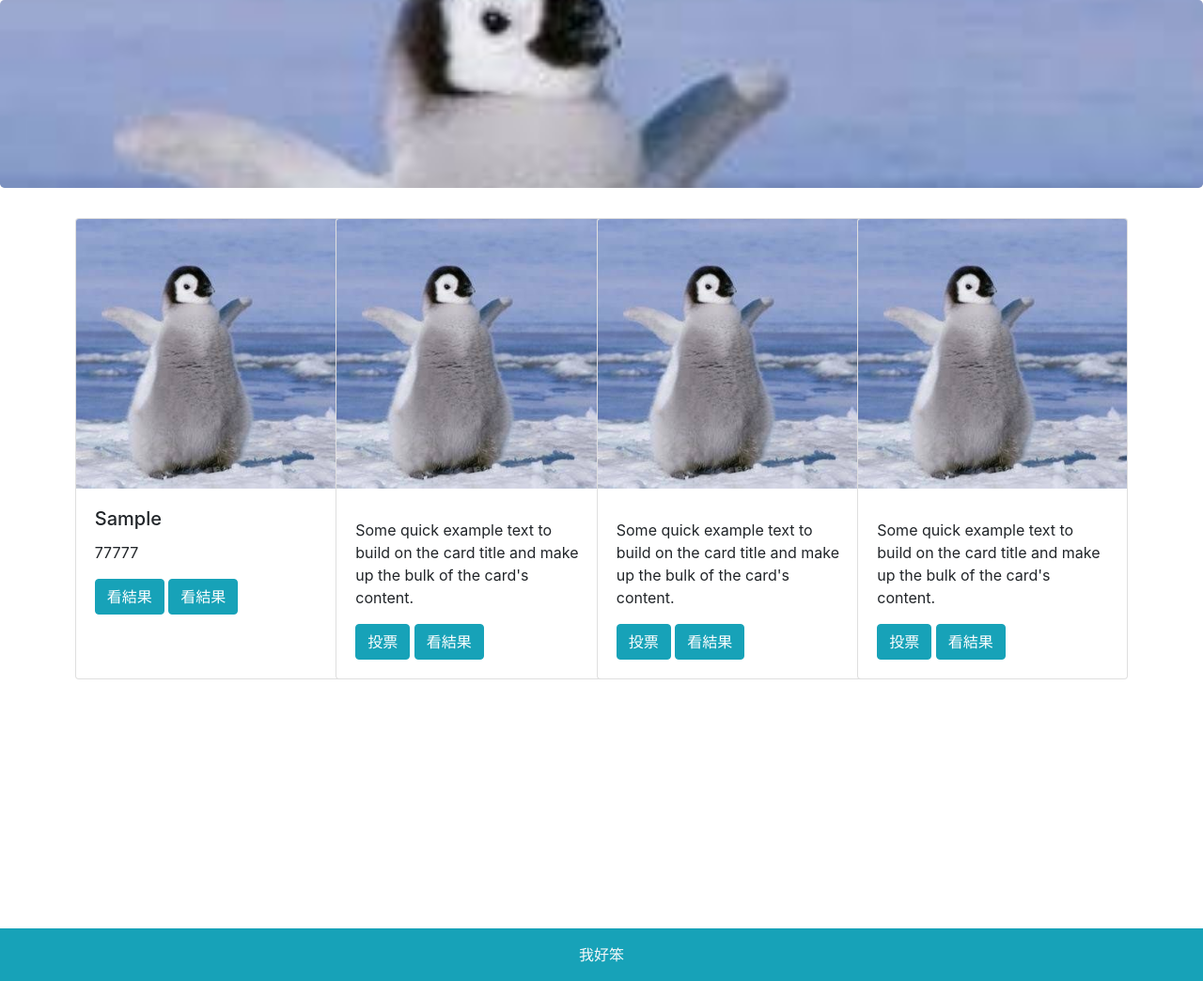
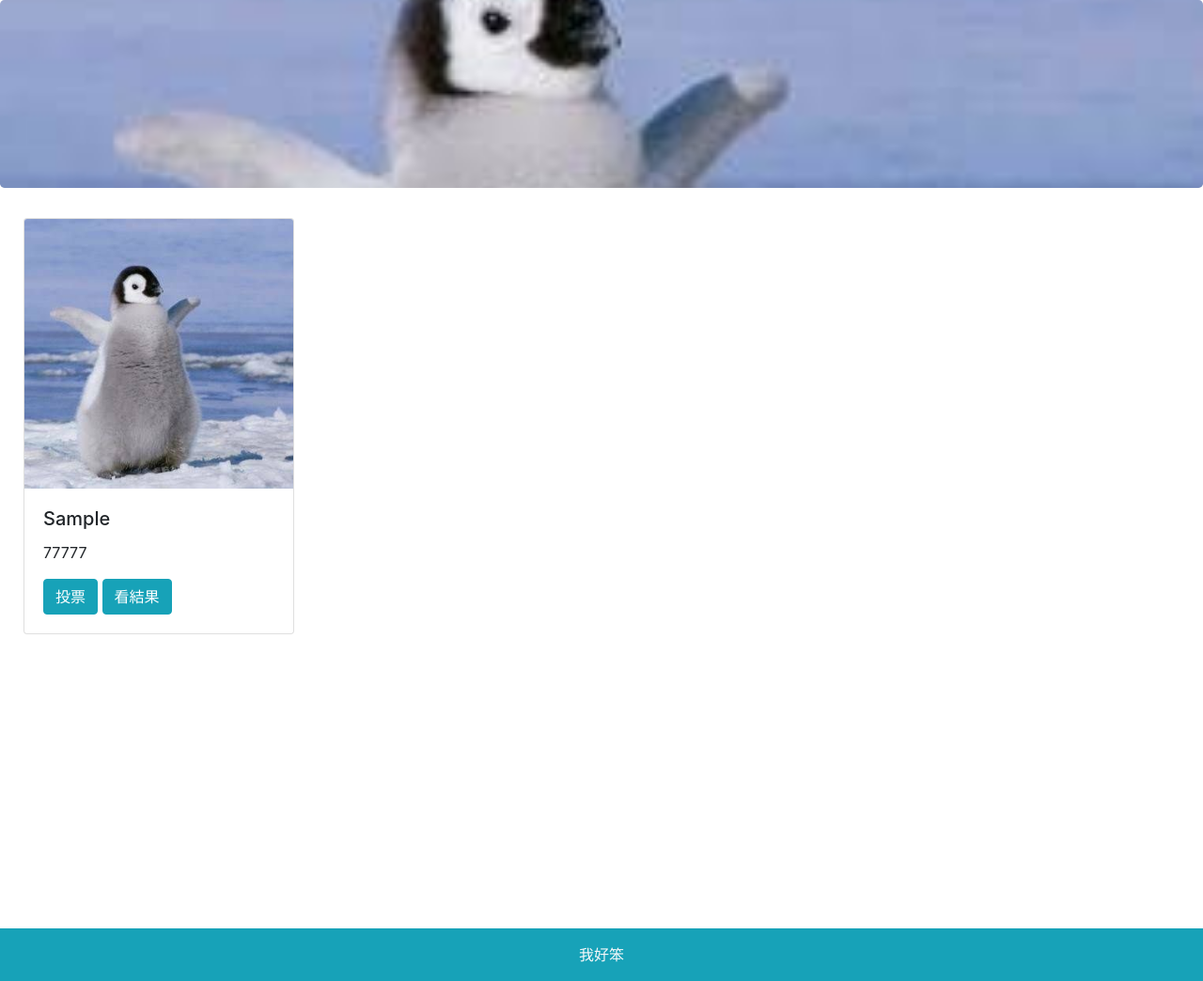
Before and after one commit to hcyeeeee/0313vote, a PHP site: page / in a window 1280 px wide. Shown: the whole page at 94% size. Run offline with PHP 8.4, Linux system fonts and the light colour scheme; tables that the repository leaves empty or names only in its code hold one stand-in row (values such as "Sample post").

Commit message:
設id進入投票頁面

```diff
--- a/api/db.php
+++ b/api/db.php
@@ -67,7 +67,7 @@ function all($table,...$arg){
             $sql=$sql.$arg[0];
         }
     }
-    echo $sql;
+    // echo $sql;
 
     if(isset($arg[1])){
         $sql=$sql.$arg[1];
--- a/front/list.php
+++ b/front/list.php
@@ -1,7 +1,4 @@
-
 <!-- // 要如何加一個問題就增加一個表？？？？？
-
-
 
 // echo"666";
 // 裡面要用單引號
@@ -18,105 +15,44 @@
 
 $div= -->
 
+<!-- $k = find('topics', '1'); -->
+<!-- $title = print_r($key['topic']); -->
 
 
+<?
 
-<div class="container d-flex justify-content-around">
+$subject= all('topics');
+echo"<ol>";
+foreach($subject as $key => $value){
+//     echo "<il>";
+//     echo "<a href='index.php?do=vote&id={$value['id']}'>";
+//     echo $value['topic'];
+//     echo "</a>";
+//     echo "</li>";
+// echo"<ol>";
+?>
+
     <!-- 問題一   -->
     <div class="row ">
         <div class="card" style="width: 18rem;">
             <img class="card-img-top" src="./img/IMG_9232.JPG" alt="Card image cap">
             <div class="card-body">
                 <h5 class="card-title">
-                    <? $key = find('topics', '1');
-                       $value = print_r($key['topic']);
-                       $value?>
+                    <?echo $value['topic'];?>
                 </h5>
-
                 <p class="card-text">77777</p>
-               <a href='index.php?do=vote'><input  class="btn btn-info" type="button" value="看結果"></input></a>
-                <input action="../front/vote_result.php" class="btn btn-info" type="button" value="看結果"></input>
-            </div>
-        </div>
-    </div>
-
-    <!-- 問題二 -->
-    <div class="row">
-        <div class="card" style="width: 18rem;">
-            <img class="card-img-top" src="./img/IMG_9232.JPG" alt="Card image cap">
-            <div class="card-body">
-                <h5 class="card-title">
-                    <? $key = find('topics', '2');
-                       $value = print_r($key['topic']);
-                       $value?>
-
-                </h5>
-
-                <p class="card-text">Some quick example text to build on the card title and make up the bulk of
-                    the card's content.</p>
-
-
-                <!-- 怎麼按到別業。。。 -->
-                <form action="../front/vote.php" method="post">
-                    <input class="btn btn-info" type="button" value="投票"></input>
-                    <input class="btn btn-info" type="button" value="看結果"></input>
-                </form>
-            </div>
-        </div>
-    </div>
-
-<!-- 問題3 -->
-    <div class="row">
-        <div class="card" style="width: 18rem;">
-            <img class="card-img-top" src="./img/IMG_9232.JPG" alt="Card image cap">
-            <div class="card-body">
-                <h5 class="card-title">
-                    <? $key = find('topics', '3');
-                       $value = print_r($key['topic']);
-                       $value?>
-
-                </h5>
-
-                <p class="card-text">Some quick example text to build on the card title and make up the bulk of
-                    the card's content.</p>
-
-
-                <!-- 怎麼按到別業。。。 -->
-                <form action="../front/vote.php" method="post">
-                    <input class="btn btn-info" type="button" value="投票"></input>
-                    <input class="btn btn-info" type="button" value="看結果"></input>
-                </form>
-            </div>
-        </div>
-    </div>
-
-    <!-- 問題4 -->
-    <div class="row">
-        <div class="card" style="width: 18rem;">
-            <img class="card-img-top" src="./img/IMG_9232.JPG" alt="Card image cap">
-            <div class="card-body">
-                <h5 class="card-title">
-                    <? $key = find('topics', '5');
-                       $value = print_r($key['topic']);
-                       $value?>
-
-                </h5>
-
-                <p class="card-text">Some quick example text to build on the card title and make up the bulk of
-                    the card's content.</p>
-
-
-                <!-- 怎麼按到別業。。。 -->
-                <form action="../front/vote.php" method="post">
-                    <input class="btn btn-info" type="button" value="投票"></input>
-                    <input class="btn btn-info" type="button" value="看結果"></input>
-                </form>
+                <a href="index.php?do=vote&id=<?echo $value['id'];?>"><input class="btn btn-info" type="button"
+                        value="投票"></input></a>
+                <a href="index.php?do=vote_result&id=<?echo $value['id'];?>"><input class="btn btn-info" type="button"
+                        value="看結果"></input></a>
             </div>
         </div>
     </div>
 
 
+</div>
 
+<?php
 
-
-</div>
+}
+?>
--- a/front/vote_result.php
+++ b/front/vote_result.php
@@ -0,0 +1 @@
+長條圖
```
Also changed, not shown: front/vote.php (+5 -46 lines).
